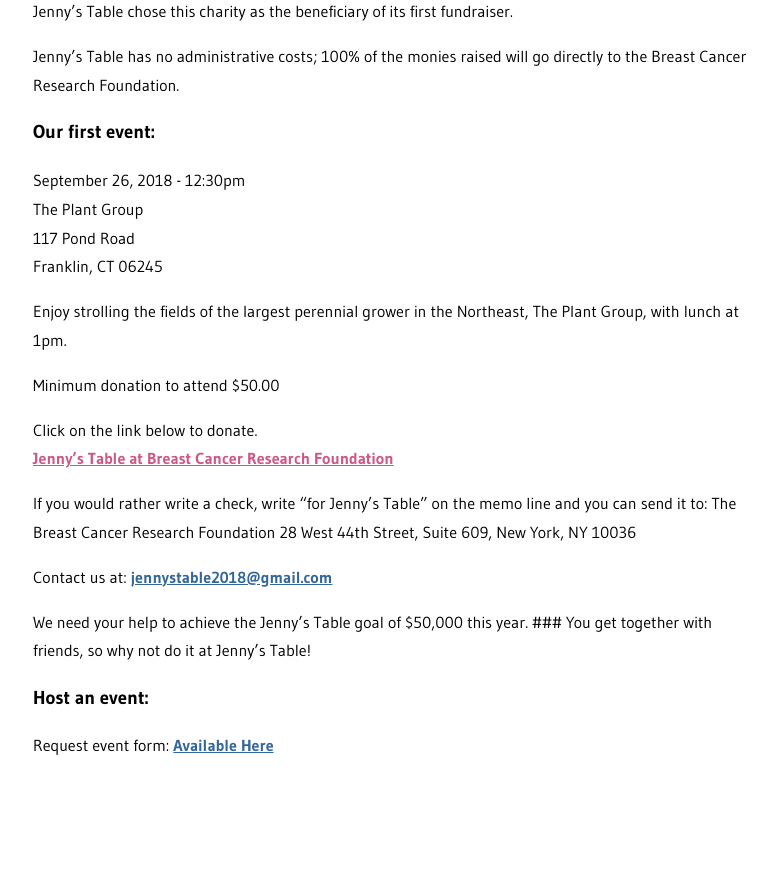
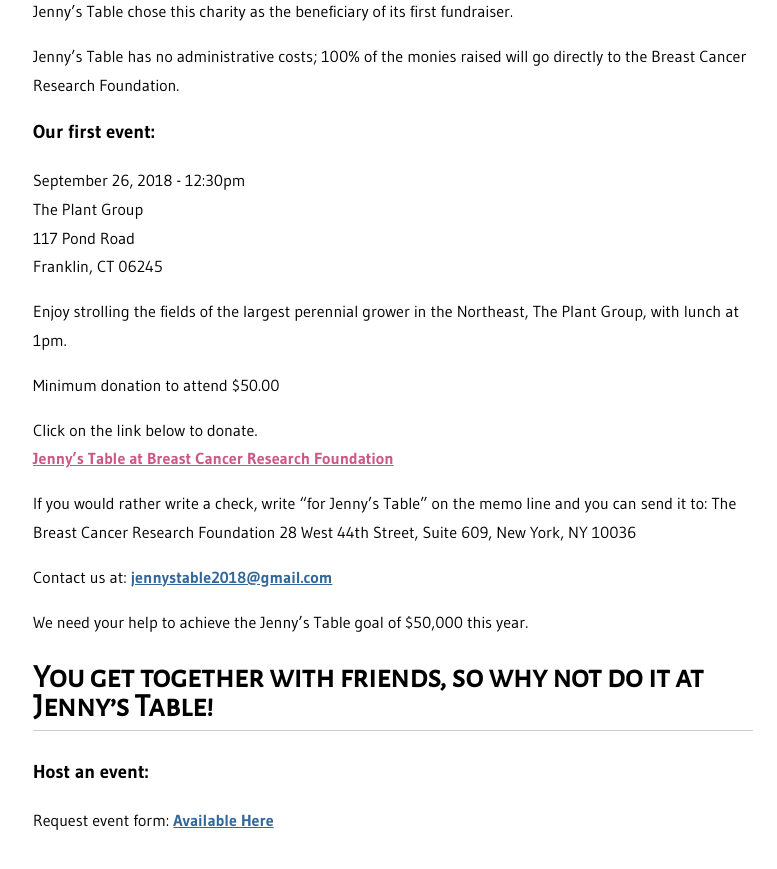
Before and after one commit to jennystable/website, a Jekyll site: the page built from index.markdown, in a window 1280 px wide and 900 px high, scrolled down 1842 px. Shown: the top 869 px of the window, without its empty margins (247-1024 px from the left). Built offline with Jekyll 4.4.1, drawn with Linux system fonts in a browser that asks for light colours; before the commit the page ends 2668 px from its top, so only the background shows below that.

```diff
--- a/index.markdown
+++ b/index.markdown
@@ -69,8 +69,8 @@ The Breast Cancer Research Foundation
 Contact us at: <a href="mailto:jennystable2018@gmail.com" style="color: #336699; font-weight: bold;">jennystable2018@gmail.com</a>
 
 We need your help to achieve the Jenny's Table goal of $50,000 this year.
-###
-You get together with friends, so why not do it at Jenny's Table!
+
+## You get together with friends, so why not do it at Jenny's Table!
 
 ### Host an event:
 
```
